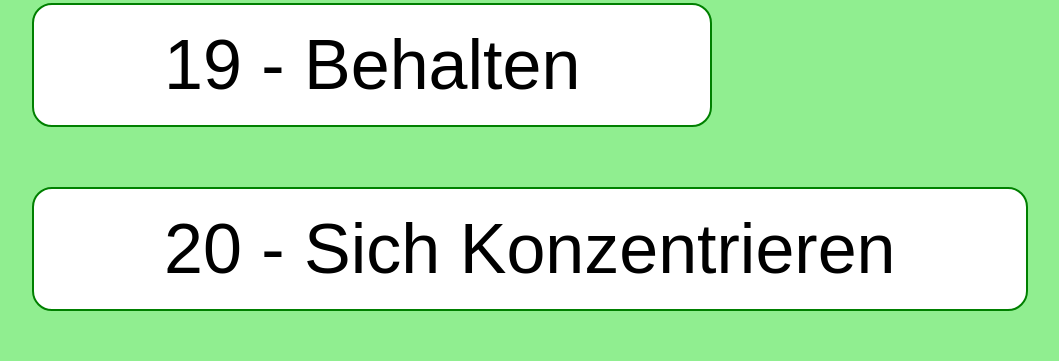
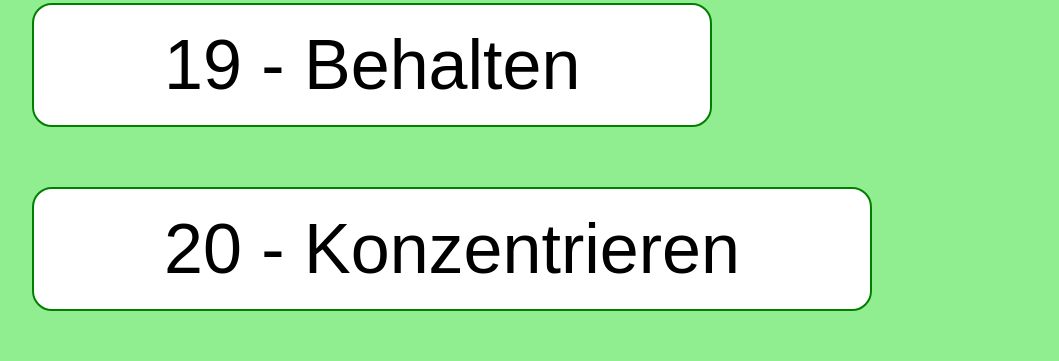
Before and after one commit to ShahabAfshar11/rms5, a plain HTML site: page index.html in a window 1280 px wide. Shown: the part 4142-4503 px from the top of the page, without its empty margins (126-1185 px from the left). Drawn offline with Linux system fonts and the light colour scheme.

Commit message:
Update index.html

```diff
--- a/index.html
+++ b/index.html
@@ -32,7 +32,7 @@
         <a href="https://shahabafshar11.github.io/teilnehmen.17.5/"><button>17 - Teilnehmen</button></a><br>
         <a href="https://shahabafshar11.github.io/diskutieren.18/"><button>18 - Diskutieren</button></a><br>
         <a href="https://shahabafshar11.github.io/behalten.19/"><button>19 - Behalten</button></a><br>
-        <a href="https://shahabafshar11.github.io/sich-konzentrieren.20/"><button>20 - Sich Konzentrieren</button></a><br>
+        <a href="https://shahabafshar11.github.io/sich-konzentrieren.20/"><button>20 - Konzentrieren</button></a><br>
         </h3>
 
         <h4><img src="https://images.pexels.com/photos/109629/pexels-photo-109629.jpeg?cs=srgb&dl=pexels-ingo-109629.jpg&fm=jpg" width="850" height="450"></h4>
```
